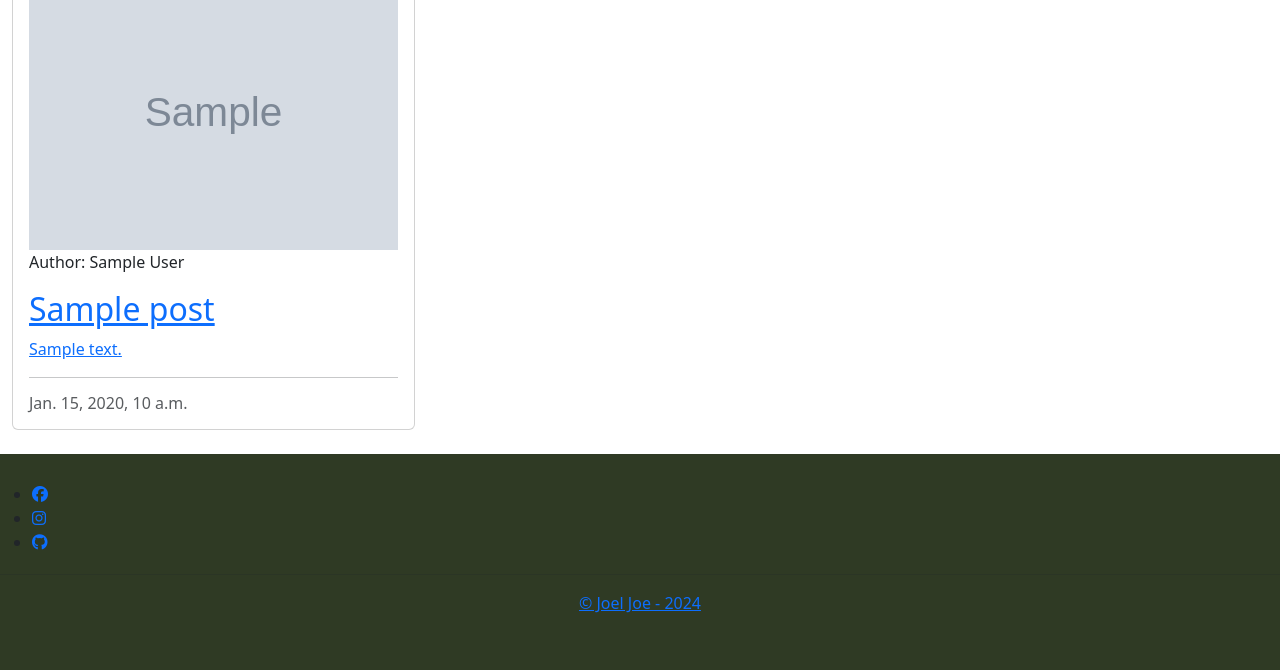
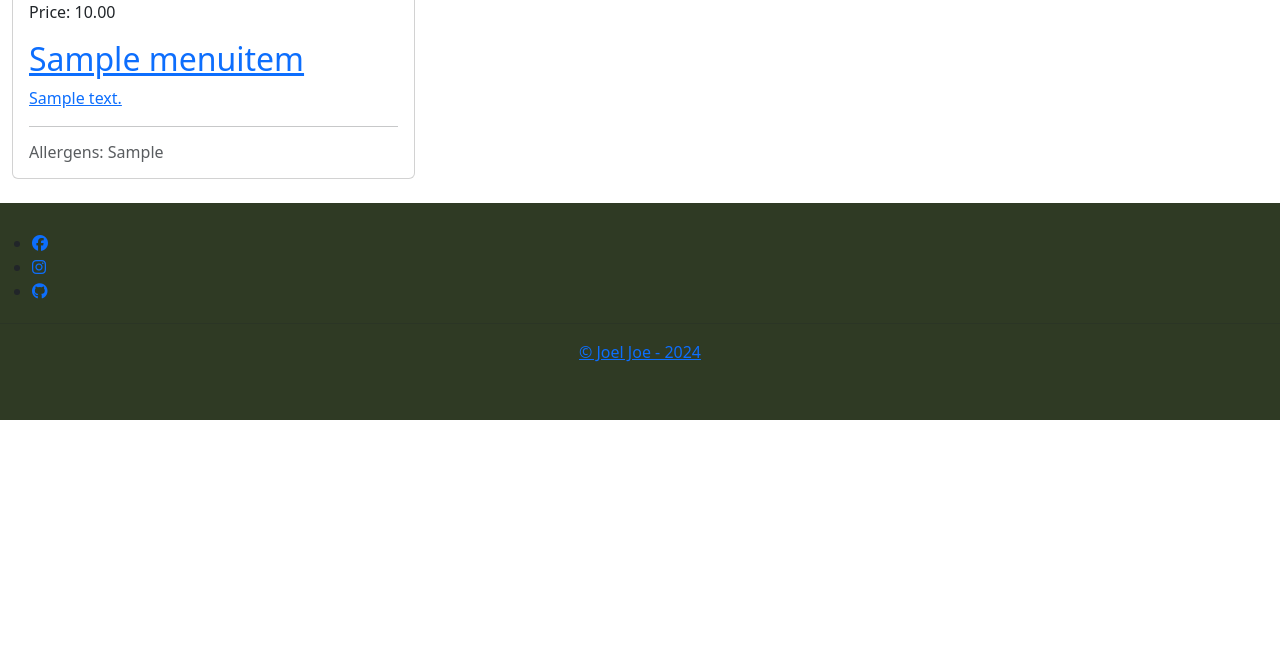
Before and after one commit to joelezra/WaraThai, a Django app: template menu/templates/menu/menu.html in a window 1280 px wide. Shown: the part 115-785 px from the top of the page. Run offline with Django 4.2, Linux system fonts and the light colour scheme; tables that the repository leaves empty hold one stand-in row (values such as "Sample post"); the template is opened without the code that fills it: values that come from a table or form of the project are taken from there, most other values are stand-ins (such as "Sample title", 1, 10 or a date in 2020); grey boxes marked "Sample" are stand-in pictures; some libraries are stand-ins or nearby versions.

Commit message:
make changes to variable names in menu.html

```diff
--- a/menu/templates/menu/menu.html
+++ b/menu/templates/menu/menu.html
@@ -10,27 +10,27 @@
         <!-- Blog Entries Column -->
         <div class="col-12 mt-3 left">
             <div class="row">
-                {% for post in post_list %}
+                {% for menu in menu_list %}
                 <div class="col-md-4">
                     <div class="card mb-4">
                         <div class="card-body">
                             <div class="image-container">
-                              {% if "placeholder" in post.featured_image.url %}
+                              {% if "placeholder" in menuitem.item_image.url %}
                               <img src="{% static 'images/default.jpg' %}" alt="placeholder image" class="card-img-top">
                               {% else %}
-                              <img src="{{ post.featured_image.url }}" alt="{{ post.title }}" class="card-img-top">
+                              <img src="{{ menuitem.item_image.url }}" alt="{{ post.title }}" class="card-img-top">
                               {% endif %}
                                 <div class="image-flash">
-                                    <p class="author">Author: {{ post.author }}</p>
+                                    <p class="author">Price: {{ menuitem.price }}</p>
                                 </div>
                             </div>
                             <a href="{% url 'post_detail' post.slug %}" class="post-link">
-                                <h2 class="card-title">{{ post.title }}</h2>
-                                <p class="card-text">{{ post.excerpt }}</p>
+                                <h2 class="card-title">{{ menuitem.name }}</h2>
+                                <p class="card-text">{{ menuitem.description }}</p>
                             </a>
 
                             <hr />
-                            <p class="card-text text-muted h6">{{ post.created_on}}
+                            <p class="card-text text-muted h6">Allergens: {{ menuitem.allergens}}
                             </p>
                         </div>
                     </div>
@@ -61,5 +61,5 @@
 <!-- index.html content ends here -->
 {% endblock %}
 {% block copyright%}
-    Copyright 2024 Tariq Ebden
+    Copyright 2024 Joel Joe
 {% endblock copyright %}
```
